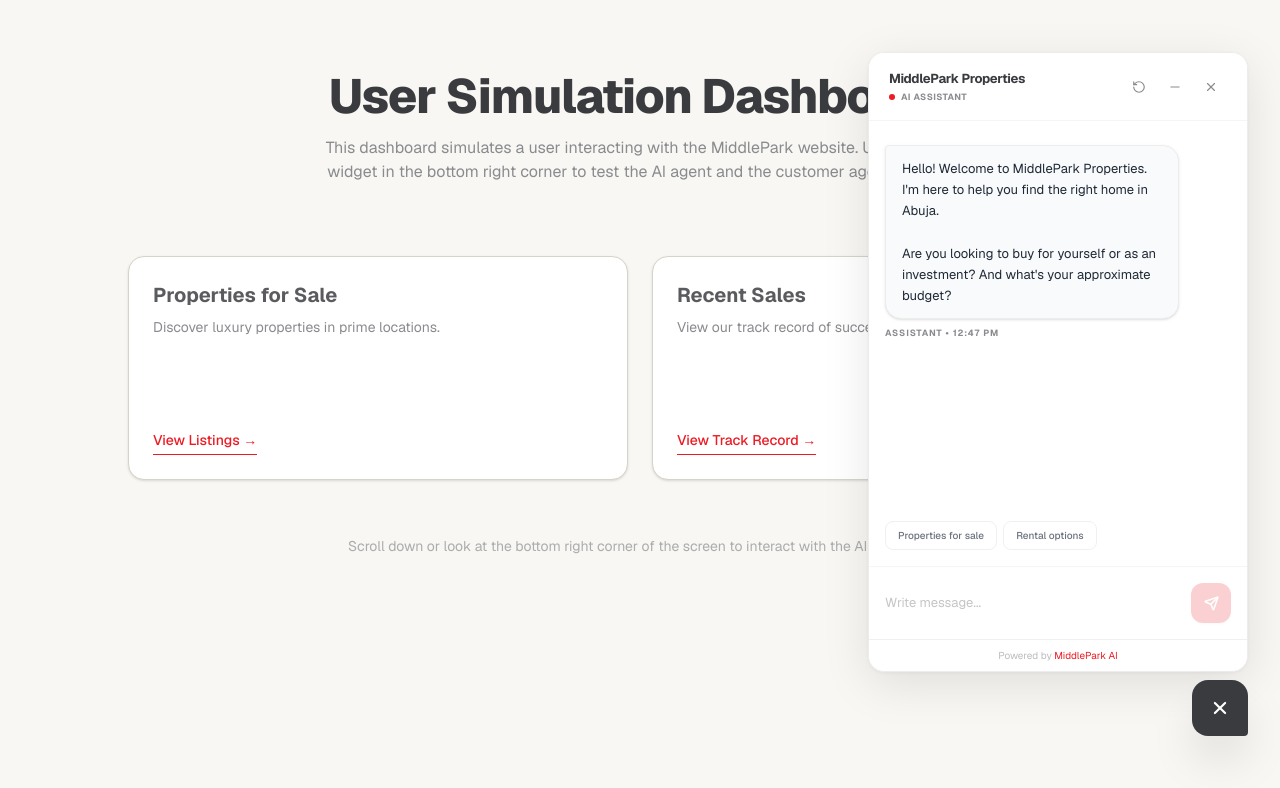
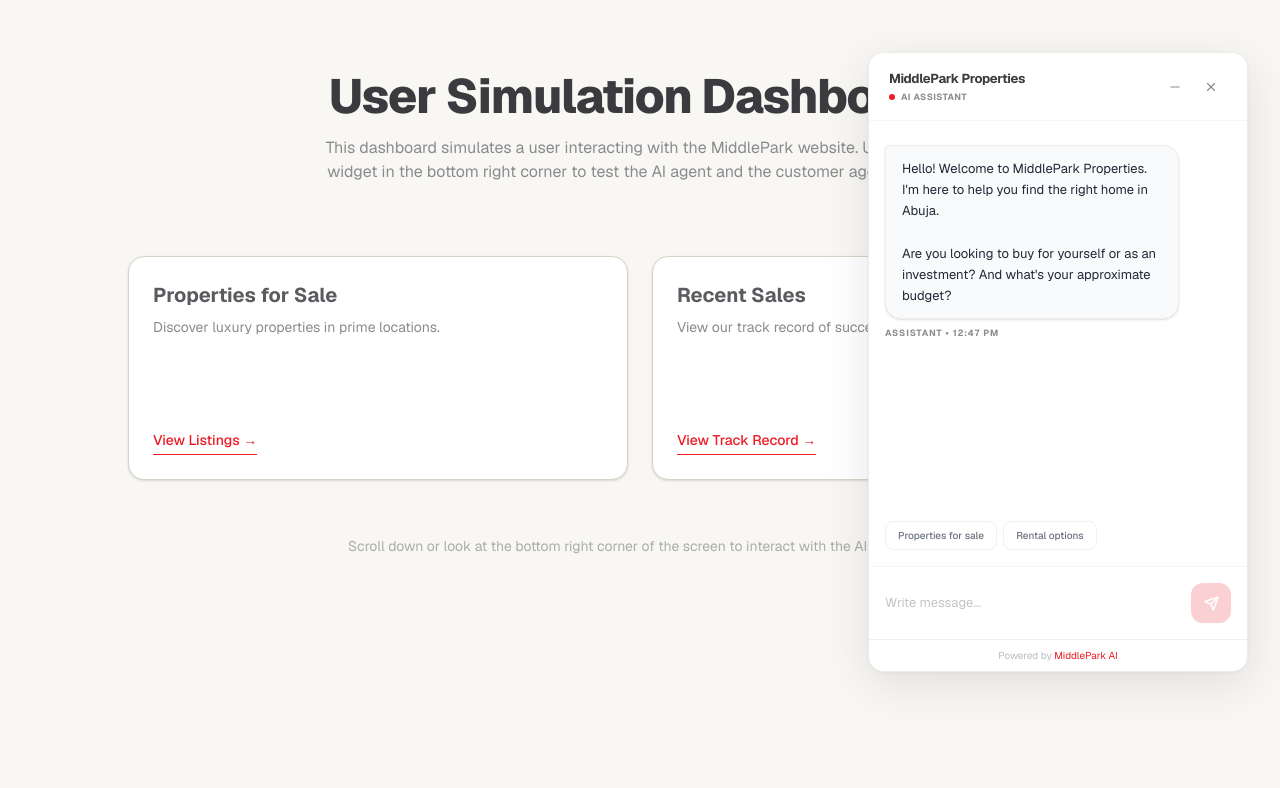
Before and after one commit to Zippatek/middlepark-ai-service, a Next.js app: page /user in a window 1280 px wide. Shown: the top 788 px of the page. Built offline with nearby package versions, Linux system fonts and the light colour scheme.

Commit message:
style: remove redundant reset and close buttons for maximum minimalism

```diff
--- a/src/ai-agent/client/ChatWidget.tsx
+++ b/src/ai-agent/client/ChatWidget.tsx
@@ -129,30 +129,16 @@ export function ChatWidget({
       )}
 
       {/* -- Main FAB Button --------------------------------------- */}
-      {!isMinimized && (
+      {!isMinimized && !isOpen && (
         <button
-          onClick={isOpen ? handleClose : handleOpen}
+          onClick={handleOpen}
           className="relative w-14 h-14 rounded-2xl flex items-center justify-center text-white shadow-2xl transition-all duration-300 hover:scale-105 active:scale-95 bg-charcoal-dark hover:bg-black pointer-events-auto"
-          style={{
-            borderRadius: isOpen ? '16px 16px 4px 16px' : '20px',
-          }}
-          aria-label={isOpen ? 'Close chat' : 'Open chat'}
+          aria-label="Open chat"
         >
-          <div
-            style={{
-              transition: 'all 0.25s cubic-bezier(0.16, 1, 0.3, 1)',
-              transform: isOpen ? 'rotate(90deg) scale(0.85)' : 'rotate(0deg) scale(1)',
-            }}
-          >
-            {isOpen ? (
-              <X size={24} strokeWidth={2.5} />
-            ) : (
-              <MessageCircle size={24} strokeWidth={2} />
-            )}
-          </div>
+          <MessageCircle size={24} strokeWidth={2} />
 
           {/* Unread badge */}
-          {unreadCount > 0 && !isOpen && (
+          {unreadCount > 0 && (
             <span
               className="absolute -top-1 -right-1 w-5 h-5 rounded-full text-white text-[10px] flex items-center justify-center font-bold border-2 border-white"
               style={{ backgroundColor: '#ED1B24' }}
--- a/src/ai-agent/client/ChatWindow.tsx
+++ b/src/ai-agent/client/ChatWindow.tsx
@@ -99,21 +99,16 @@ export function ChatWindow({
 
         <div className="flex items-center gap-1">
           <button
-            onClick={onNewChat}
-            className="w-8 h-8 rounded-full flex items-center justify-center transition-all hover:bg-black/5"
-            title="Start new chat"
-          >
-            <RotateCcw size={14} className="text-charcoal-light" />
-          </button>
-          <button
             onClick={onMinimize}
             className="w-8 h-8 rounded-full flex items-center justify-center transition-all hover:bg-black/5"
+            aria-label="Minimize chat"
           >
             <Minus size={14} className="text-charcoal-light" />
           </button>
           <button
             onClick={onClose}
             className="w-8 h-8 rounded-full flex items-center justify-center transition-all hover:bg-black/5"
+            aria-label="Close chat"
           >
             <X size={14} className="text-charcoal-light" />
           </button>
@@ -127,14 +122,8 @@ export function ChatWindow({
         </div>
       )}
       {status === 'resolved' && (
-        <div className="px-4 py-4 text-xs text-center flex-shrink-0 flex flex-col items-center gap-2" style={{ background: '#F9FAFB', color: '#374151' }}>
-          <p className="font-semibold">Chat Resolved</p>
-          <button
-            onClick={onNewChat}
-            className="mt-1 px-5 py-2 rounded-lg bg-red text-white text-[10px] font-bold uppercase tracking-wider transition-all hover:opacity-90 active:scale-95"
-          >
-            New Session
-          </button>
+        <div className="px-4 py-5 text-xs text-center flex-shrink-0 flex flex-col items-center gap-2" style={{ background: '#F9FAFB', color: '#374151' }}>
+          <p className="font-semibold tracking-tight uppercase text-[10px] text-charcoal-light">Conversation Ended</p>
         </div>
       )}
 
```
